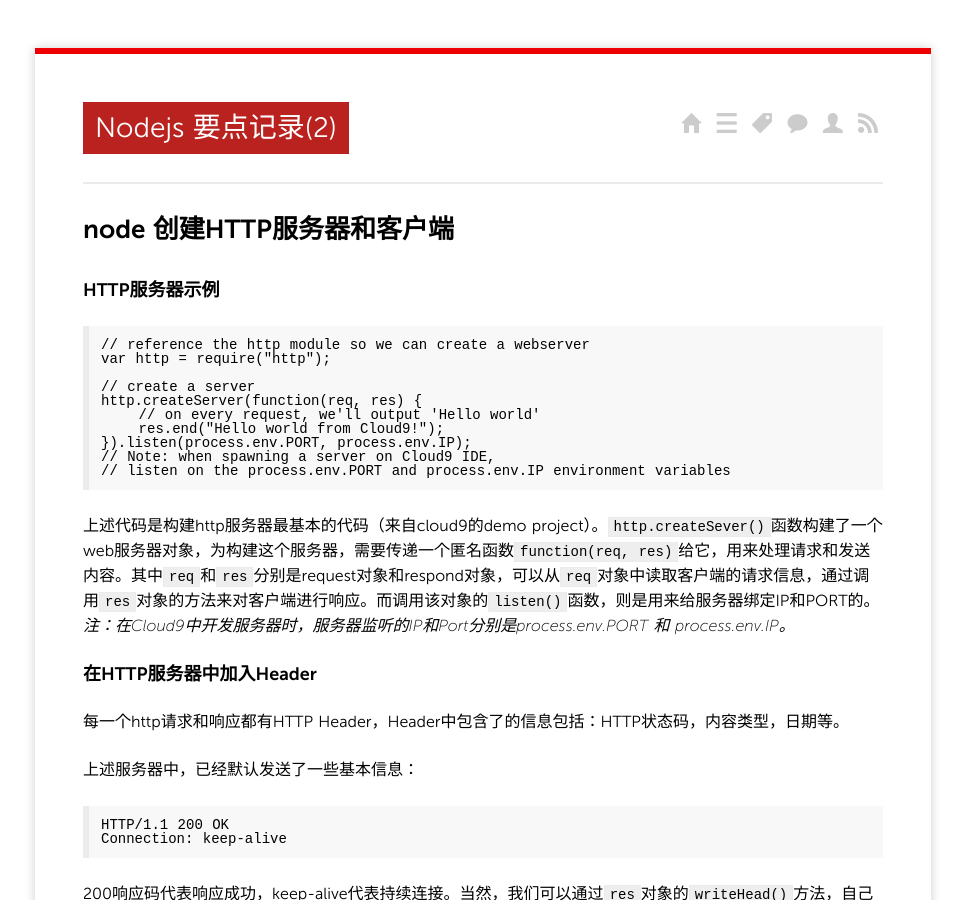
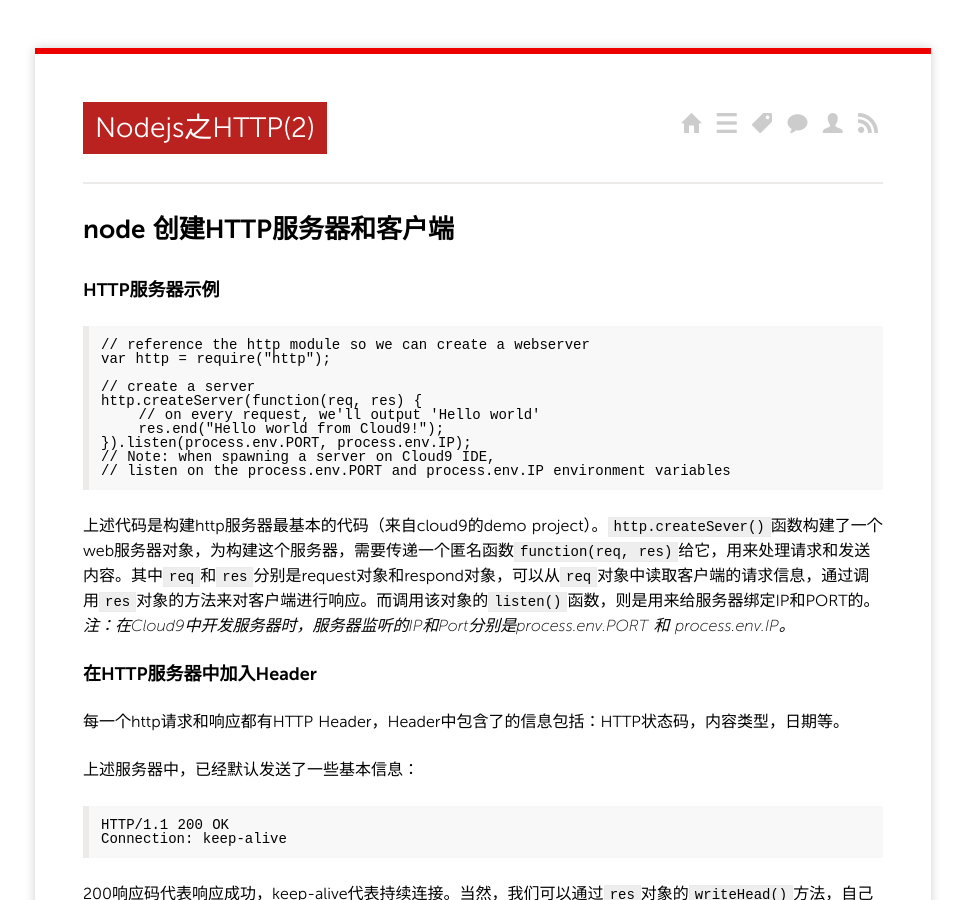
Before and after one commit to timqian/used_to_be_timqian.github.io, a Jekyll site: the page built from _posts/2015-2-25-Nodejs要点记录(2).md, in a window 1280 px wide and 900 px high. Shown: the whole window, without its empty margins (157-1122 px from the left). Built offline with Jekyll 4.4.1, drawn with Linux system fonts in a browser that asks for light colours; nearby versions of some CDN libraries; comment, search, counter and statistics services are not loaded.

Commit message:
Published with https://stackedit.io/

```diff
--- a/_posts/2015-2-25-Nodejs要点记录(2).md
+++ b/_posts/2015-2-25-Nodejs要点记录(2).md
@@ -1,6 +1,6 @@
 ---
 layout: post
-title: Nodejs 要点记录(2)
+title: Nodejs之HTTP(2)
 categories:
 - 技术
 tags:
```
